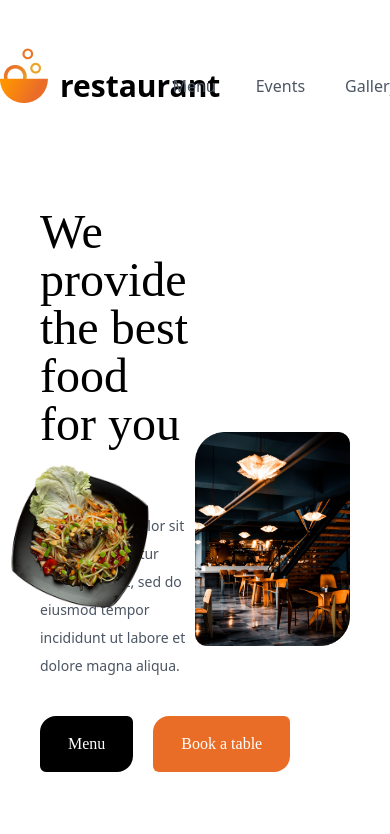
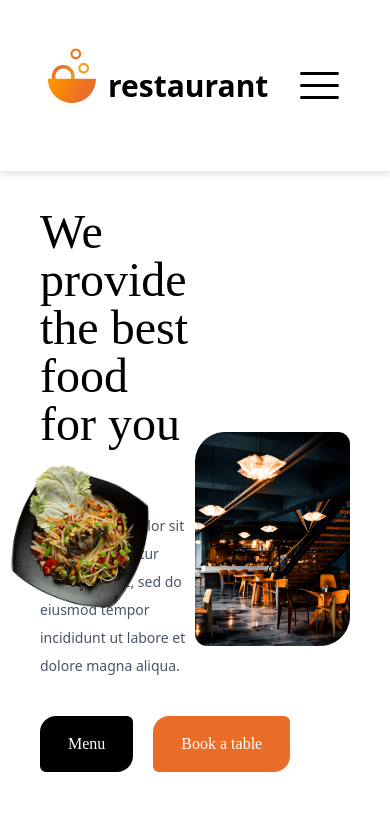
Before and after one commit to DejviDes/PizzaApp, a React (Vite) app in the folder app/: page / in a window 390 px wide. Shown: the top 834 px of the page. Built offline with nearby package versions, Linux system fonts and the light colour scheme.

Commit message:
refactor Footer and Navbar components; improve layout, add responsive design, and enhance usability

```diff
--- a/app/src/components/Footer.jsx
+++ b/app/src/components/Footer.jsx
@@ -16,9 +16,16 @@ const FooterContent = styled.div`
     padding: 0 2rem;
 `;
 
-const GridContainer = styled.div`
+const GridContainerFirst = styled.div`
     display: grid;
     align-items: center;
+    grid-template-columns: repeat(5, 1fr);
+    gap: 2.5rem;
+`;
+
+const GridContainerSecond = styled.div`
+    display: grid;
+    align-items: start;
     grid-template-columns: repeat(5, 1fr);
     gap: 2.5rem;
 `;
@@ -54,7 +61,7 @@ const List = styled.ul`
 `;
 
 const ListItem = styled.li`
-    margin-bottom: 0.5rem;
+    margin-bottom: 1rem;
 `;
 
 const SocialIcons = styled.div`
@@ -97,17 +104,17 @@ function Footer() {
     return (
         <FooterContainer>
             <FooterContent>
-                <GridContainer>
+                <GridContainerFirst>
                     <LogoContainer>
-                        <img src={Logo} alt="Restaurant Logo"/>
+                        <img style={{marginBottom: "1.25rem"}} src={Logo} alt="Restaurant Logo"/>
                         <h2 style={{fontSize: "1.875rem", fontWeight: "600"}}>restaurant</h2>
                     </LogoContainer>
                     <SectionTitle>NAVIGATION</SectionTitle>
                     <SectionTitle>DISHES</SectionTitle>
                     <SectionTitle>FOLLOW US</SectionTitle>
-                </GridContainer>
+                </GridContainerFirst>
 
-                <GridContainer style={{marginTop: "2rem", fontSize: "0.875rem", lineHeight: "1.25rem"}}>
+                <GridContainerSecond style={{marginTop: "1rem", fontSize: "0.875rem", lineHeight: "1.25rem"}}>
                     <div style={{gridColumn: "span 2"}}>
                         <Description>
                             Lorem ipsum dolor sit amet, consectetur adipiscing elit, sed do eiusmod tempor incididunt ut
@@ -152,7 +159,7 @@ function Footer() {
                             <FaTwitter/>
                         </SocialIcon>
                     </SocialIcons>
-                </GridContainer>
+                </GridContainerSecond>
 
                 <Divider/>
 
--- a/app/src/components/Navbar.jsx
+++ b/app/src/components/Navbar.jsx
@@ -1,42 +1,90 @@
+import {useState} from "react";
 import styled from "styled-components";
 import LogoImg from "../assets/img/logo.png";
+import {RxHamburgerMenu} from "react-icons/rx";
+import {IoClose} from "react-icons/io5";
 
 const NavContainer = styled.nav`
     position: fixed;
     top: 0;
     width: 100%;
     background-color: white;
-    z-index: 10;`;
+    z-index: 10;
+`;
 
 const NavSubContainer = styled.div`
     display: flex;
     justify-content: space-around;
     align-items: center;
-    padding: 3rem 0;`;
+    padding: 3rem 0;
+    box-shadow: 0 4px 6px rgba(0, 0, 0, 0.1);
+
+    @media (max-width: 575px) {
+        justify-content: space-between;
+        padding: 3rem;
+    }
+`;
 
 const LogoContainer = styled.div`
     display: flex;
     flex-direction: row;
     gap: 0.75rem;
     align-items: center;
-    cursor: pointer;`;
+    cursor: pointer;
+`;
 
 const Logo = styled.img`
-    margin-bottom: 1.25rem;`;
+    margin-bottom: 1.25rem;
+`;
 
 const LogoText = styled.h2`
-    font-size: 1.875rem;
-    line-height: 2.25rem;
-    font-weight: 600;`;
+    display: none;
+
+    @media (max-width: 575px) {
+        display: block;
+        font-size: 1.875rem;
+        line-height: 2.25rem;
+        font-weight: 600;
+    }
+
+    @media (min-width: 992px) {
+        display: block;
+        font-size: 1.875rem;
+        line-height: 2.25rem;
+        font-weight: 600;
+    }
+`;
 
 const NavLinks = styled.ul`
     display: flex;
     flex-direction: row;
     gap: 2.5rem;
-    color: #4b5563;`;
+    color: #4b5563;
+
+    @media (max-width: 575px) {
+        display: ${(props) => (props.open ? "flex" : "none")};
+        flex-direction: column;
+        position: absolute;
+        top: 120px;
+        left: 0;
+        width: 100%;
+        background: white;
+        padding: 2rem;
+        box-shadow: 0 4px 6px rgba(0, 0, 0, 0.1);
+    }
+`;
+
+const HamburgerContainer = styled.div`
+    display: none;
+
+    @media (max-width: 575px) {
+        display: block;
+    }
+`;
 
 const NavItem = styled.li`
-    cursor: pointer;`;
+    cursor: pointer;
+`;
 
 const NavButton = styled.a`
     background-color: #EA6D27;
@@ -45,9 +93,16 @@ const NavButton = styled.a`
     color: white;
     border-radius: 1rem 0.375rem 1rem 0.375rem;
     padding: 1.25rem 1.75rem;
-    white-space: nowrap;`;
+    white-space: nowrap;
+
+    @media (max-width: 575px) {
+        display: none;
+    }
+`;
 
 function Navbar() {
+    const [menuOpen, setMenuOpen] = useState(false);
+
     return (
         <NavContainer>
             <NavSubContainer>
@@ -55,7 +110,7 @@ function Navbar() {
                     <Logo src={LogoImg} alt=""/>
                     <LogoText>restaurant</LogoText>
                 </LogoContainer>
-                <NavLinks>
+                <NavLinks open={menuOpen}>
                     <NavItem>Menu</NavItem>
                     <NavItem>Events</NavItem>
                     <NavItem>Gallery</NavItem>
@@ -63,6 +118,9 @@ function Navbar() {
                     <NavItem>Contact</NavItem>
                 </NavLinks>
                 <NavButton href="">Book a table</NavButton>
+                <HamburgerContainer onClick={() => setMenuOpen(!menuOpen)}>
+                    {menuOpen ? <IoClose size={45}/> : <RxHamburgerMenu size={45}/>}
+                </HamburgerContainer>
             </NavSubContainer>
         </NavContainer>
     );
```
